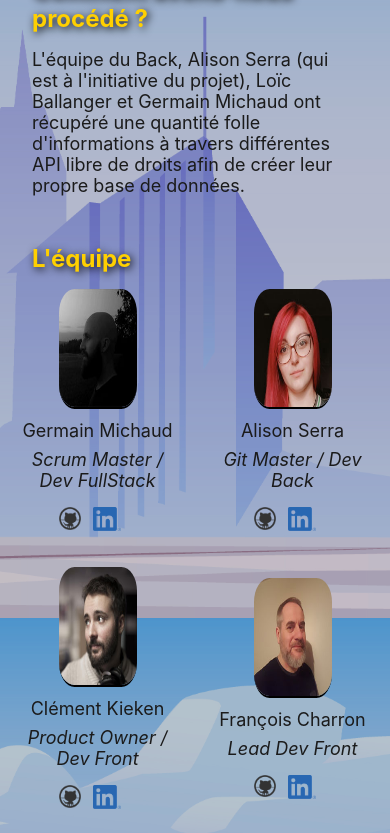
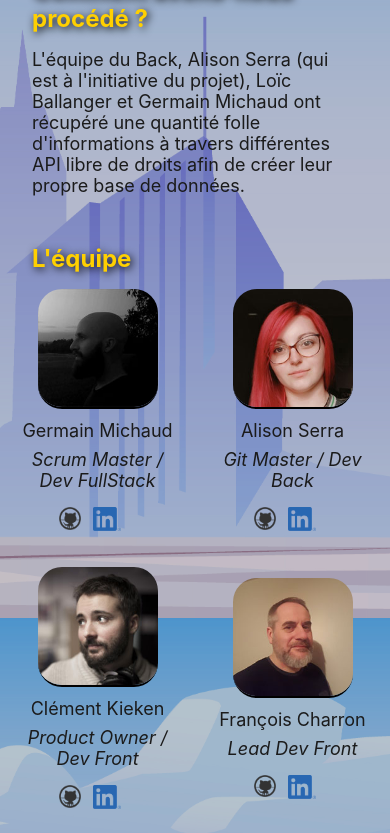
Before and after one commit to Lballanger/Evadia, a React (Vite) app in the folder front/: page /about in a window 390 px wide. Shown: the part 1070-1903 px from the top of the page. Built offline with nearby package versions, Linux system fonts and the light colour scheme; no server answers; a web font is replaced by a local one.

Commit message:
💄 Update profile picture size in mobile

```diff
--- a/front/src/components/About/styles.scss
+++ b/front/src/components/About/styles.scss
@@ -132,7 +132,7 @@
       display: flex;
     }
     &__avatar {
-      width: 50%;
+      // width: 50%;
     }
   }
 }
```
Also changed, not shown: 1 other file (tests, documents, lock files or other folders).
